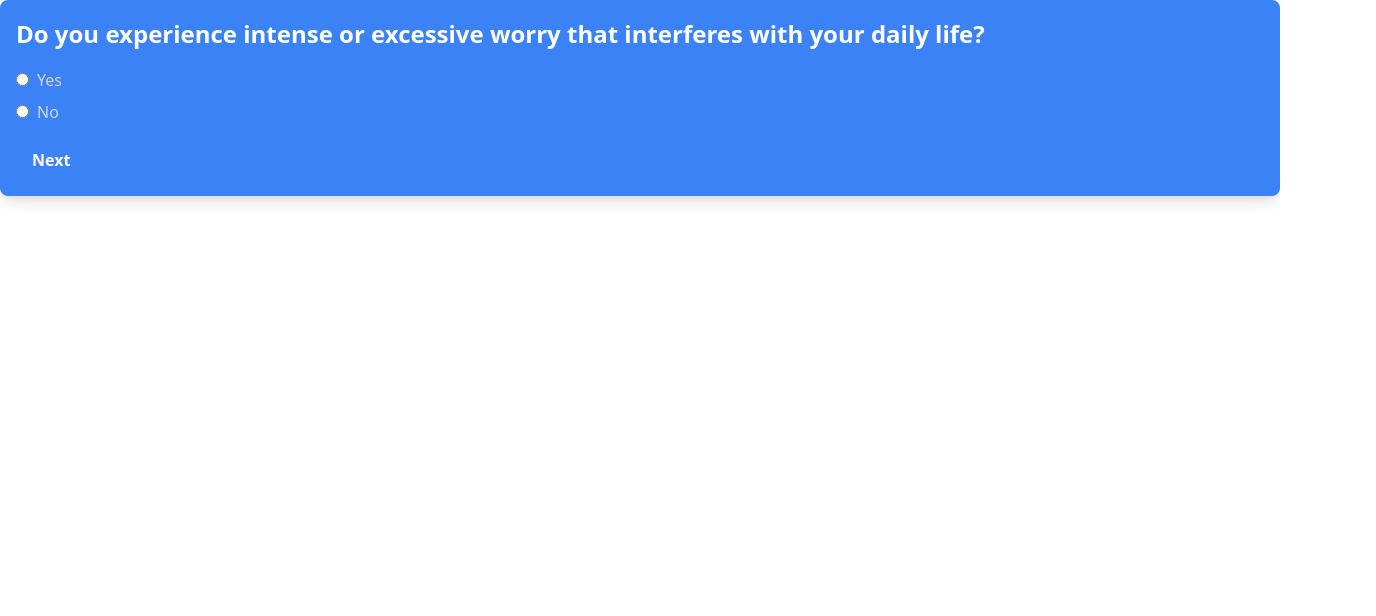
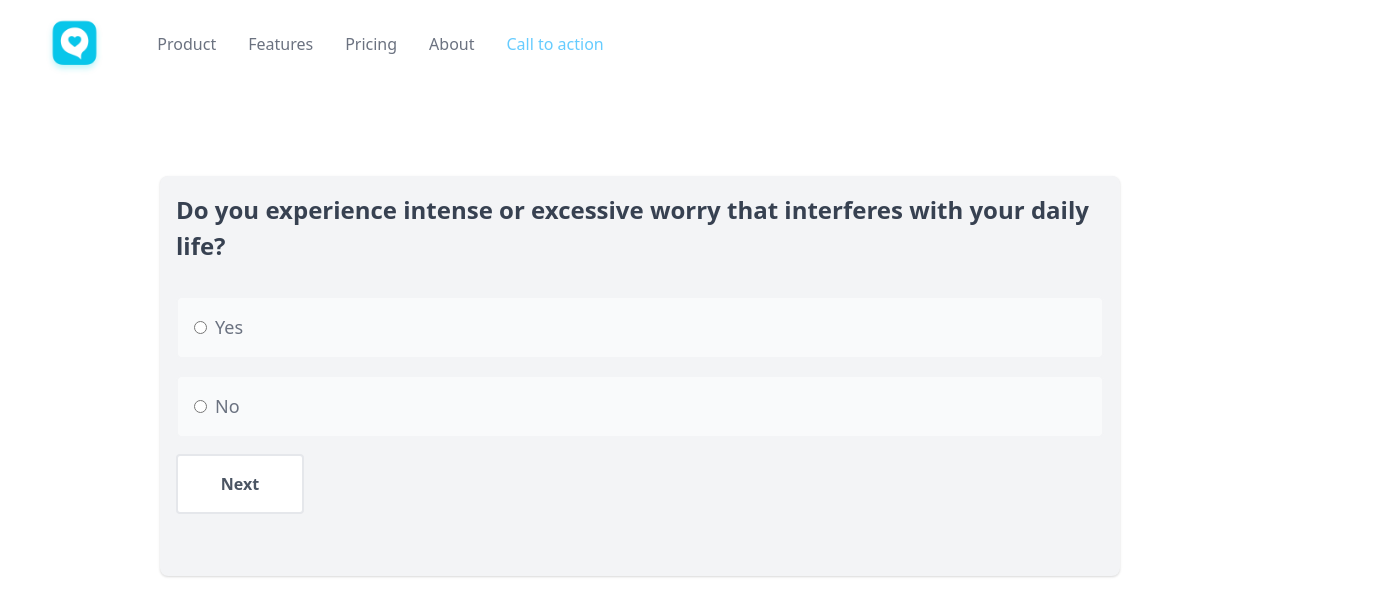
Before and after one commit to ashwin2003/mind-mate-frontend, a Next.js app: page /quiz in a window 1280 px wide. Shown: the top 616 px of the page, 1376 px wide, since content can reach past the window. Built offline with nearby package versions, Linux system fonts and the light colour scheme.

Commit message:
designed quiz page

```diff
--- a/src/components/QuestionCard.tsx
+++ b/src/components/QuestionCard.tsx
@@ -1,4 +1,5 @@
 import React, { useState, useEffect } from "react";
+import Header from "../components/Header";
 
 function QuestionCard({ question, onNext }) {
   const [answerSelected, setAnswerSelected] = useState("");
@@ -8,10 +9,16 @@ function QuestionCard({ question, onNext }) {
   }, [question]);
 
   return (
-    <div className="bg-blue-500 rounded-lg p-4 shadow-lg">
-      <h3 className="text-2xl font-bold text-white">{question.question}</h3>
-      <div className="mt-4">
-        <label className="block text-gray-300">
+    <div>
+      <Header></Header>
+      <div className=" bg-white h-screen flex flex-row justify-center align-middle">
+        <div className=" rounded-lg bg-gray-100 p-4 shadow md:h-3/6 w-3/4 md:mt-28 mt-8">
+          <h3 className="text-2xl font-bold text-gray-700 mb-8">
+            {question.question}
+          </h3>
+
+          <div className="mt-4 ">
+            <label className="block bg-gray-50 text-gray-500 p-4 text-lg rounded-md border-2 border-gray-100 hover:border-gray-300">
               <input
                 type="radio"
                 name={question._id}
@@ -21,7 +28,7 @@ function QuestionCard({ question, onNext }) {
               />
               Yes
             </label>
-        <label className="block text-gray-300 mt-2">
+            <label className="block bg-gray-50 text-gray-500 p-4 text-lg rounded-md border-2 border-gray-100 hover:border-gray-300 mt-4">
               <input
                 type="radio"
                 name={question._id}
@@ -32,7 +39,7 @@ function QuestionCard({ question, onNext }) {
               No
             </label>
             <button
-          className="mt-4 bg-blue-500 text-white font-bold py-2 px-4 rounded"
+              className="mt-4 bg-white text-gray-600 font-bold p-4 border-2 rounded w-32 hover:border-gray-500 "
               onClick={() => onNext(answerSelected, question._id)}
               disabled={answerSelected === ""}
             >
@@ -40,6 +47,8 @@ function QuestionCard({ question, onNext }) {
             </button>
           </div>
         </div>
+      </div>
+    </div>
   );
 }
 
--- a/src/pages/quiz/index.tsx
+++ b/src/pages/quiz/index.tsx
@@ -118,7 +118,16 @@ function Quiz() {
           <QuestionCard question={currentQuestion} onNext={onNext} />
         </>
       ) : (
-        <button>Submit</button>
+        <div className="h-screen  flex justify-center align-middle">
+          <div className=" flex flex-col justify-center align-middle">
+            <h2 className="bg-gray-100 p-16 rounded-md text-lg ">
+              Thank You for giving <b>MENTAL</b> Assesment Test !!
+            </h2>
+            <button className="mt-4 ml-40 bg-white text-gray-600 font-bold p-4 border-2 rounded w-32 hover:border-gray-500 ">
+              Get Result
+            </button>
+          </div>
+        </div>
       )}
     </div>
   );
```
Lines whose indentation alone changed are shown as unchanged.
